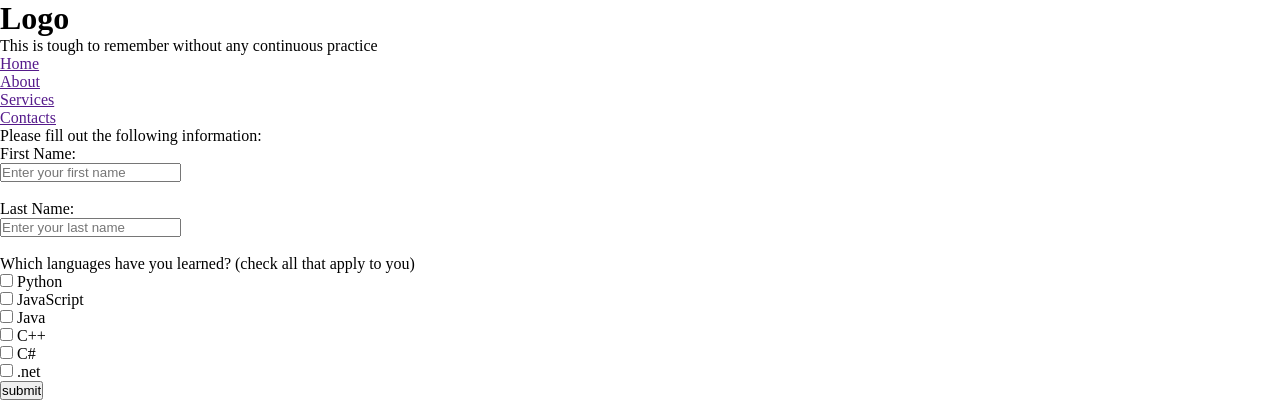
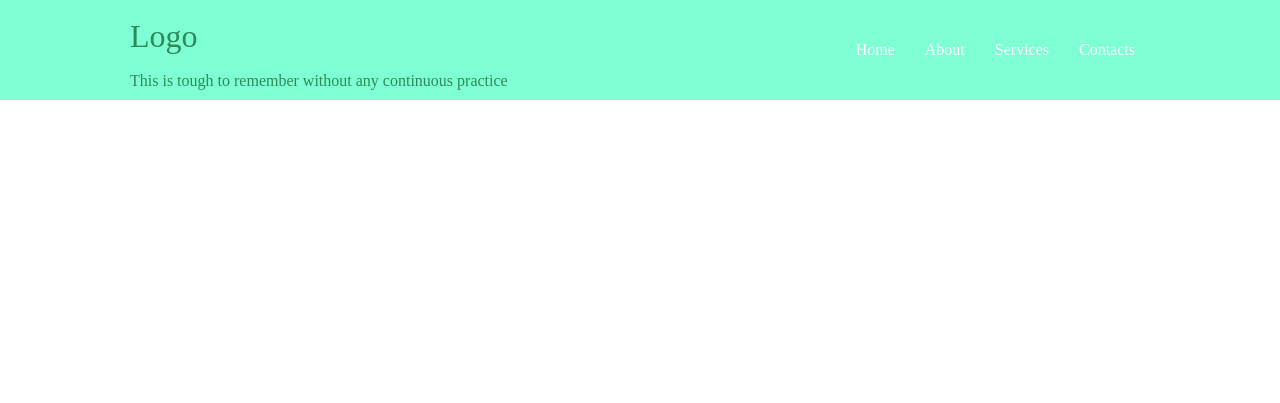
Before and after one commit to Chrmoj/Github-Test, a plain HTML site: page index.html in a window 1280 px wide. Shown: the top 403 px of the page. Drawn offline with Linux system fonts and the light colour scheme.

Commit message:
final commit

```diff
--- a/index.html
+++ b/index.html
@@ -27,7 +27,7 @@
     </div>
 
     <!-- Body Section -->
-    <section class="homepage-content">
+ <!--   <section class="homepage-content">
         <div class="container grid">
             <div class="form">
                 <p>Please fill out the following information:</p>
@@ -59,10 +59,10 @@
                 <img src="Basketball.jpg" alt="">
             </div>
         </div>
-    </section>
+    </section> -->
 
     <!--Lower Body Section-->
-    <section class="lower-body-section">
+  <!--  <section class="lower-body-section">
         <div class="container grid">
             <div class="info-lower">
                 <h3>We are continuing to build upon our services to get out to customers with such good work.</h3>
@@ -77,6 +77,6 @@
               </div>
         </div>
 
-    </section>
+    </section> -->
 </body>
 </html>
--- a/style.css
+++ b/style.css
@@ -9,3 +9,64 @@ img {
   height: 50vh;
   width: 10vw;
 }
+
+.header {
+  line-height: 1.6;
+}
+
+ul {
+  list-style: none;
+}
+
+a {
+  text-decoration: none;
+}
+
+.header {
+  background-color: aquamarine;
+  color: seagreen;
+  height: 100px;
+}
+
+h1,
+h2 {
+  font-weight: 300;
+  line-height: 1.3;
+  margin: 10px 0;
+}
+
+.container {
+  max-width: 1100px;
+  margin: 0 auto;
+  display: flex;
+  justify-content: center;
+  align-items: center;
+  overflow: auto;
+  padding: 0 40px;
+}
+
+.header .flex {
+  justify-content: space-between;
+}
+
+.header ul {
+  display: flex;
+}
+
+.header a {
+  color: white;
+  padding: 15px;
+  transition: font-size ease-in 1s;
+}
+
+.header a:hover {
+  font-size: 18px;
+  font: bold;
+}
+
+.flex {
+  display: flex;
+  justify-content: center;
+  align-items: center;
+  height: 100%;
+}
```
